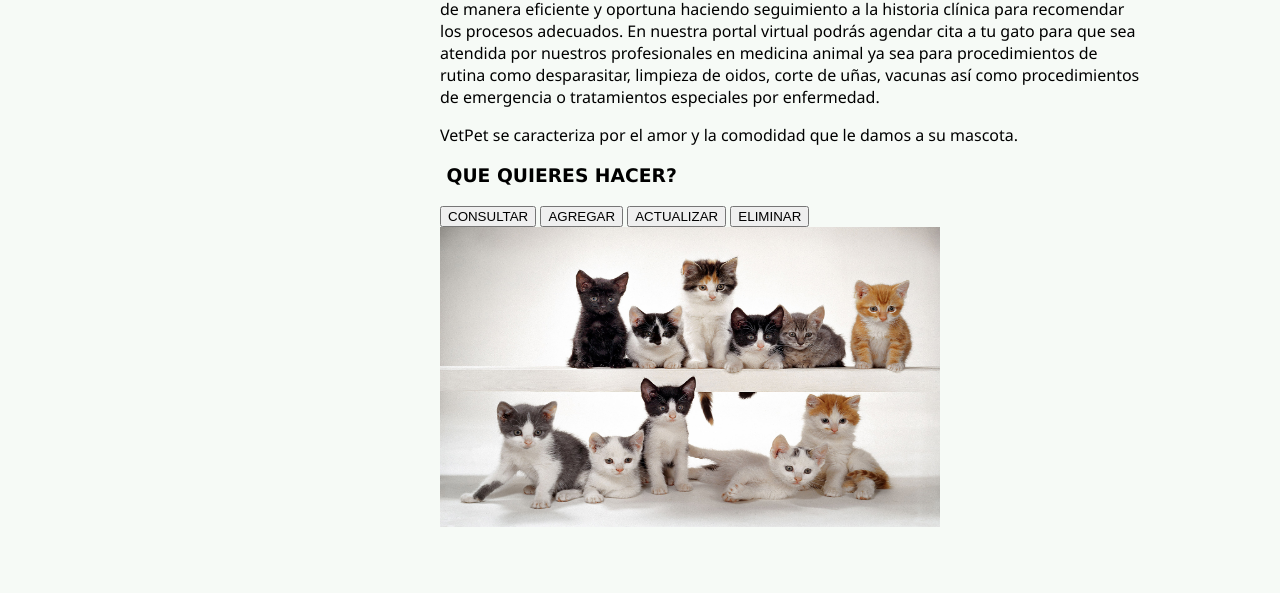
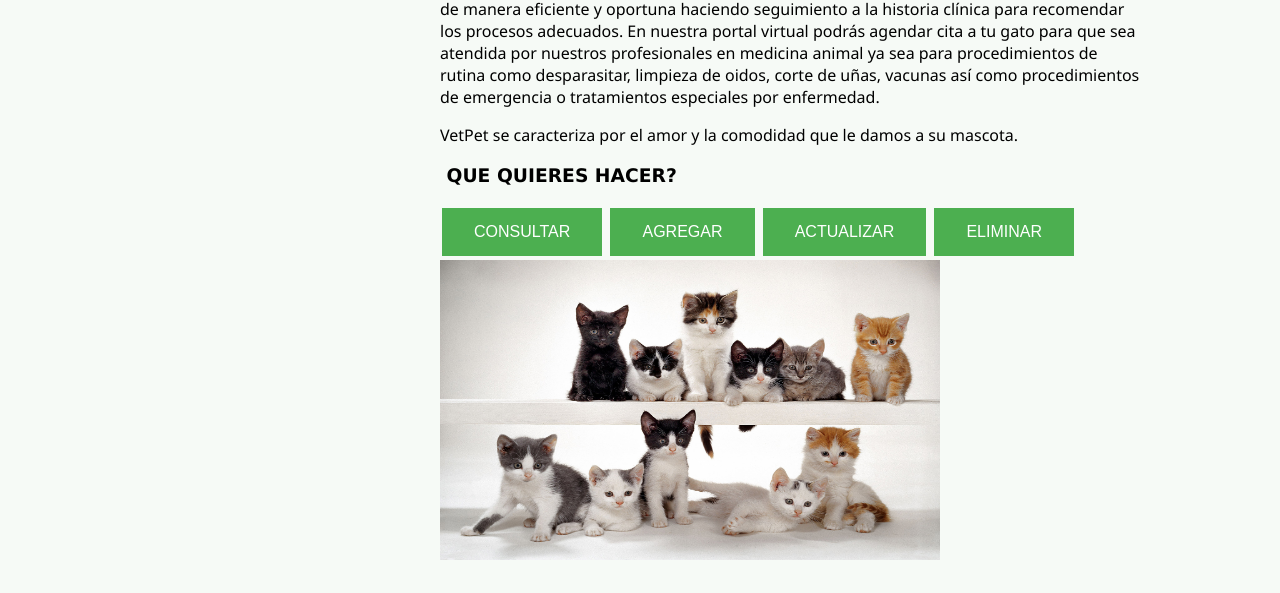
Before and after one commit to NanisRo/FrontEnd, a plain HTML site: page prueba.html in a window 1280 px wide. Shown: the part 353-946 px from the top of the page. Before the commit the page ends 913 px from the top, so only its background shows below. Drawn offline with Linux system fonts and the light colour scheme.

Commit message:
Cambio style button

```diff
--- a/prueba.html
+++ b/prueba.html
@@ -61,6 +61,18 @@
         figure {
             display: block;
         }
+        .button {
+            background-color: #4CAF50;
+            border: none;
+            color: white;
+            padding: 15px 32px;
+            text-align: center;
+            text-decoration: none;
+            display: inline-block;
+            font-size: 16px;
+            margin: 4px 2px;
+            cursor: pointer;
+        }
     </style>
 </head>
 
@@ -100,10 +112,10 @@
             <section>
                 <h3 style="font-family:verdana;">&nbsp;QUE QUIERES HACER?</h3>
 
-                <button>CONSULTAR</button>
-                <button>AGREGAR</button>
-                <button>ACTUALIZAR</button>
-                <button>ELIMINAR</button>
+                <button class="button">CONSULTAR</button>
+                <button class="button">AGREGAR</button>
+                <button class="button">ACTUALIZAR</button>
+                <button class="button">ELIMINAR</button>
 
                 <img src="Gatos pequeños.jpg" width="500" alt="Tu mascota en las mejores manos" height="300" />
 
```
